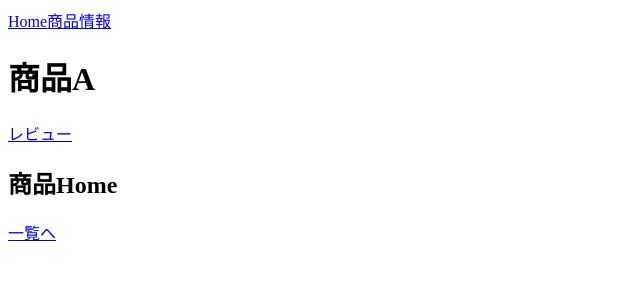
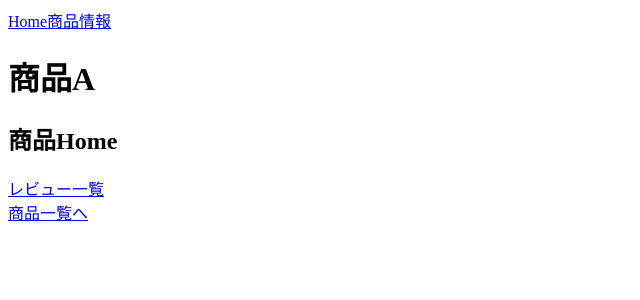
Before and after one commit to shin-sumi/practice-Vue.js, a Vue app in the folder chapter9/vue-router-2/: page /product/1 in a window 1280 px wide. Shown: the top 300 px of the page, without its empty margins (0-640 px from the left). Built offline with nearby package versions, Linux system fonts and the light colour scheme.

Commit message:
レビュー一覧へのリンクを親商品コンポーネントから子商品Homeコンポーネントに移動、レビュー詳細にレビュー一覧と商品詳細へのリンク設置

```diff
--- a/chapter9/vue-router-2/src/views/Product.vue
+++ b/chapter9/vue-router-2/src/views/Product.vue
@@ -2,13 +2,10 @@
   <div>
     <div class="product" v-if="isDetailEmpty" key="product">
       <h1>{{ detail.name }}</h1>
-      <nav class="nav">
-        <router-link :to="{ name: 'product-review' }" exact>レビュー</router-link>
-      </nav>
       <router-view />
     </div>
     <div v-else key="loading">商品情報を読み込んでいます。</div>
-    <router-link :to="{path: '/product'}" exact>一覧へ</router-link>
+    <router-link :to="{path: '/product'}" exact>商品一覧へ</router-link>
   </div>
 </template>
 
--- a/chapter9/vue-router-2/src/views/Product/Home.vue
+++ b/chapter9/vue-router-2/src/views/Product/Home.vue
@@ -1,6 +1,9 @@
 <template>
   <div class="product-home">
     <h2>商品Home</h2>
+    <nav class="nav">
+        <router-link :to="{ name: 'product-review' }" exact>レビュー一覧</router-link>
+      </nav>
   </div>
 </template>
 
--- a/chapter9/vue-router-2/src/views/Product/ReviewDetail.vue
+++ b/chapter9/vue-router-2/src/views/Product/ReviewDetail.vue
@@ -12,6 +12,12 @@
       <dt>コメント</dt>
       <dd>{{ reviewDetail.comment }}</dd>
     </dl>
+    <div>
+      <router-link :to="{ name: 'product-review' }" exact>レビュー一覧へ</router-link>
+    </div>
+    <div>
+      <router-link :to="{ name: 'product-home' }" exact>商品詳細へ</router-link>
+    </div>
   </div>
 </template>
 
```
